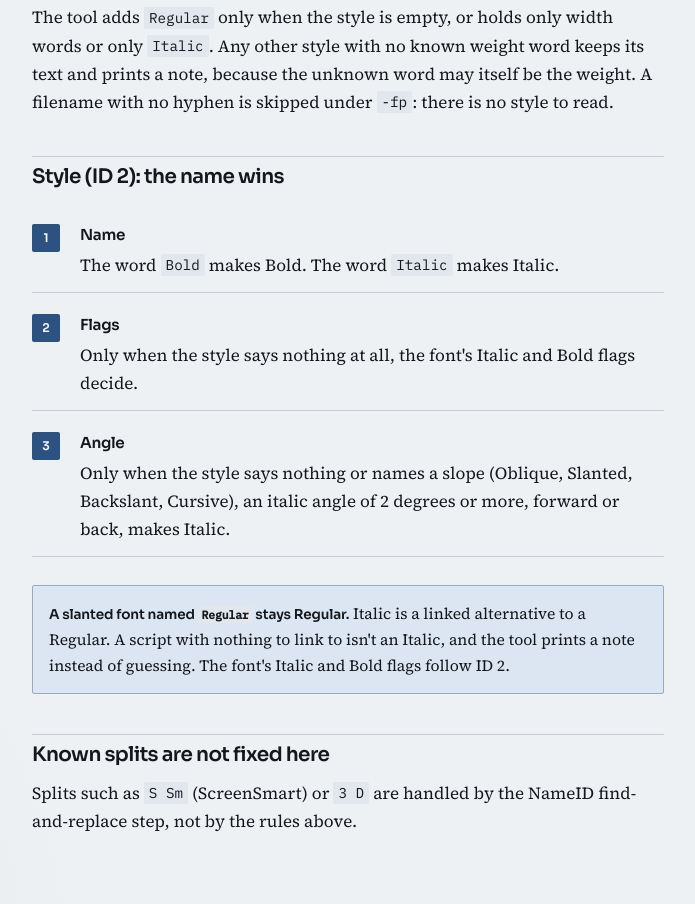
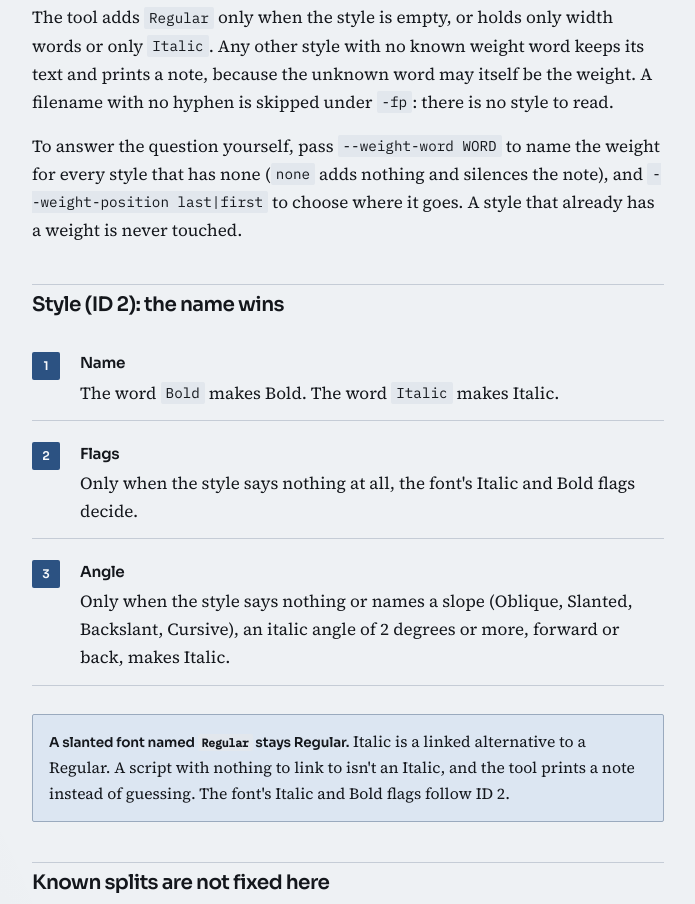
Before and after one commit to andrewsipe/FontCore, a plain HTML site: page docs/naming-rules.html in a window 1280 px wide. Shown: the part 1514-2418 px from the top of the page, without its empty margins (292-987 px from the left). Drawn offline with Linux system fonts and the light colour scheme.

Commit message:
DECISIONS and docs: weight overrides
Co-Authored-By: Claude Sonnet 5.5 <noreply@anthropic.com>

```diff
--- a/docs/naming-rules.html
+++ b/docs/naming-rules.html
@@ -72,6 +72,12 @@
       A filename with no hyphen is skipped under <code>-fp</code>: there is no style to read.
     </p>
 
+    <p>
+      To answer the question yourself, pass <code>--weight-word WORD</code> to name the weight for every style that has none
+      (<code>none</code> adds nothing and silences the note), and <code>--weight-position last|first</code> to choose where it goes.
+      A style that already has a weight is never touched.
+    </p>
+
     <h2>Style (ID 2): the name wins</h2>
     <ol class="steps">
       <li><span class="term">Name</span>The word <code>Bold</code> makes Bold. The word <code>Italic</code> makes Italic.</li>
```
Also changed, not shown: 1 other file.
